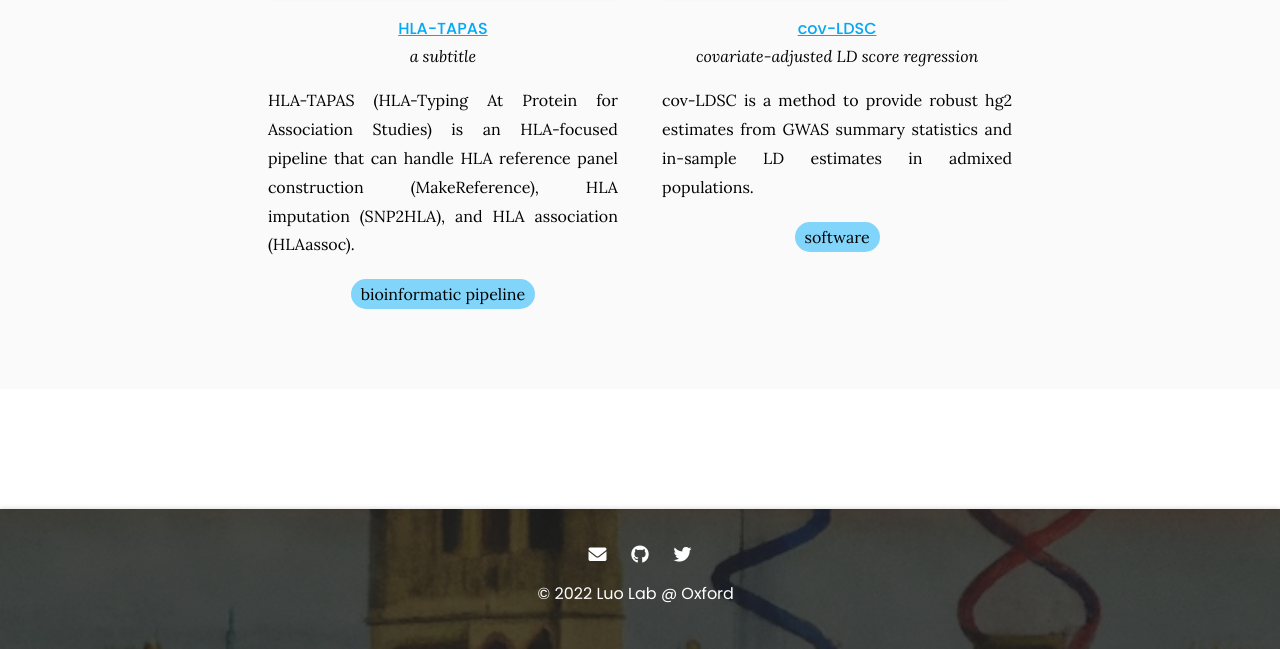
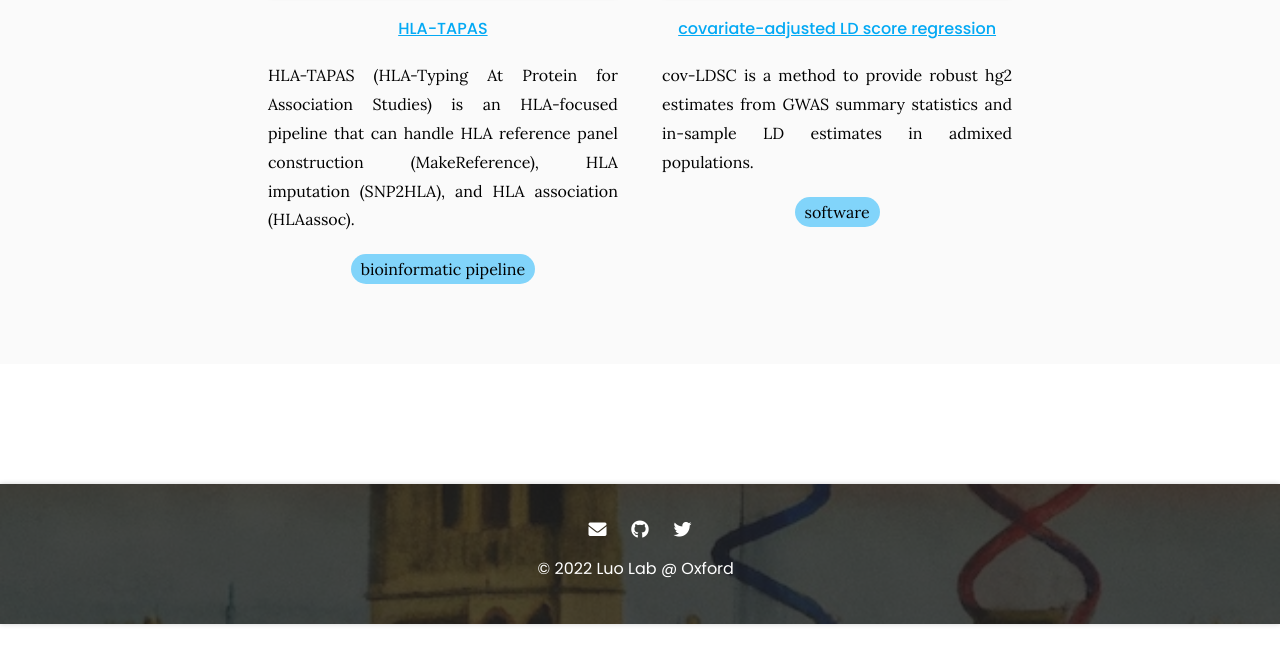
Before and after one commit to yang-luo-lab/yang-luo-lab.github.io, a Jekyll site: the page built from tools/index.md, in a window 1280 px wide, cut to the strip 769-1418 px from the top of the page. Built offline with Jekyll 4.4.1, drawn with Linux system fonts in a browser that asks for light colours; after the commit the page ends 1393 px from its top, so only the background shows below that.

Commit message:
tool update

```diff
--- a/_data/tools.yaml
+++ b/_data/tools.yaml
@@ -1,5 +1,5 @@
 - title: HLA-TAPAS
-  subtitle: a subtitle
+  subtitle:
   group: featured
   image: images/photo.jpg
   link: https://github.com/yang-luo-lab/HLA-TAPAS
@@ -8,8 +8,8 @@
   tags:
     - bioinformatic pipeline
 
-- title: cov-LDSC
-  subtitle: covariate-adjusted LD score regression
+- title: covariate-adjusted LD score regression
+  subtitle:
   group: featured
   image: images/cov-LDSC.png
   link: https://github.com/yang-luo-lab/cov-ldsc
```
Also changed, not shown: index.md (+1 -1 lines).
